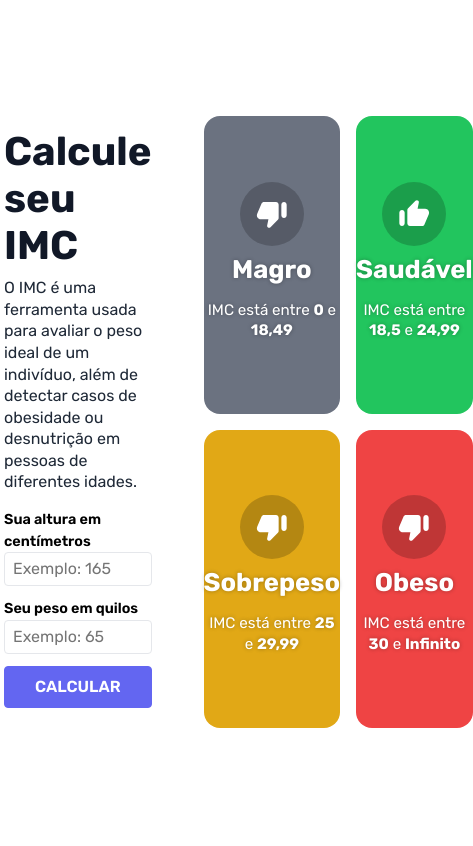
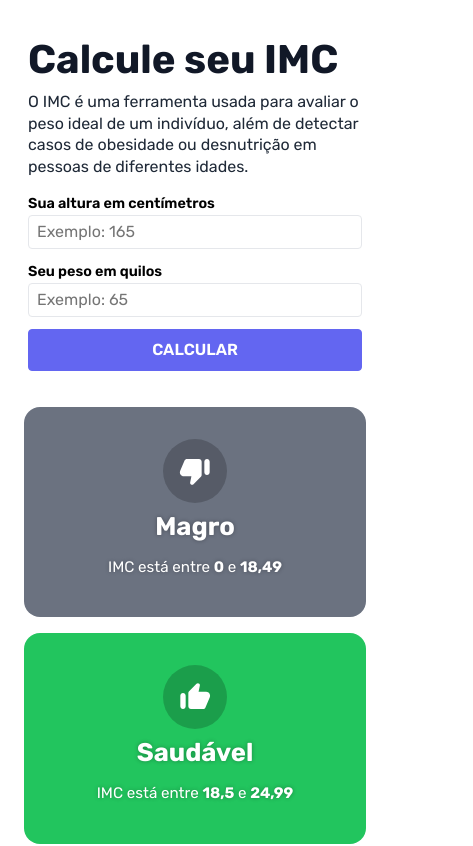
Before and after one commit to flaviojeferson/bmi-calc, a React (Vite) app: page / in a window 390 px wide. Shown: the top 846 px of the page, 473 px wide, since content can reach past the window. Built offline with nearby package versions, Linux system fonts and the light colour scheme.

Commit message:
Introduces mobile and tablet responsiveness

```diff
--- a/src/App.tsx
+++ b/src/App.tsx
@@ -4,7 +4,7 @@ import { GlobalStyle } from './styles/global';
 import { defaultTheme } from './themes/defaultTheme';
 import { BMIGrid } from './components/BMIGrid';
 import { AppContainer } from './styles/app';
-import { BMIContextProvider } from './hooks/bmiContext';
+import { BMIContextProvider } from './hooks/BMIContext';
 
 const App: React.FC = () => {
   return (
--- a/src/components/BMIGrid/BMICell/index.tsx
+++ b/src/components/BMIGrid/BMICell/index.tsx
@@ -5,18 +5,26 @@ import thumbDownSvg from '../../../assets/thumb-down.svg';
 import { numberFormat } from '../../../utils/numberFormat.ts';
 import { BMIContext } from '../../../hooks/BMIContext.tsx';
 import { useContext } from 'react';
+import arrowBackSvg from '../../../assets/arrow_back.svg';
 
 type BMICellProps = {
   cell: BMICellType;
-  hasDescription?: boolean;
+  highlighted?: boolean;
 };
 
-const BMICell: React.FC<BMICellProps> = ({ cell, hasDescription }) => {
-  const { bmiState } = useContext(BMIContext);
+const BMICell: React.FC<BMICellProps> = ({ cell, highlighted }) => {
+  const { bmiState, bmiStateDispatch } = useContext(BMIContext);
   const { color, range, thumb, title } = cell;
 
   const ICON_ALT = thumb === 'up' ? 'Bom' : 'Ruim';
   const ICON_SRC = thumb === 'up' ? thumbUpSvg : thumbDownSvg;
+
+  const handleResetBmiState = () => {
+    bmiStateDispatch({
+      type: 'set',
+      payload: undefined,
+    });
+  };
 
   return (
     <BMICellContainer color={color}>
@@ -32,7 +40,7 @@ const BMICell: React.FC<BMICellProps> = ({ cell, hasDescription }) => {
 
       <h3>{title}</h3>
 
-      {hasDescription && bmiState && (
+      {highlighted && bmiState && (
         <>
           <p>
             Você tem <strong>{bmiState.user.heightInCentimeters}</strong>{' '}
@@ -43,13 +51,21 @@ const BMICell: React.FC<BMICellProps> = ({ cell, hasDescription }) => {
 
           <p>
             Seu IMC é <strong>{bmiState.user.bmiWithMeasureUnit}</strong>, nesse
-            caso, você se está{' '}
-            <strong>{bmiState.bmiCell.title.toLowerCase()}</strong>!
+            caso, você é considerado{' '}
+            <strong>{bmiState.bmiCell.title.toLowerCase()}</strong> pela OMS!
           </p>
+
+          <button
+            className="grid__button--reset"
+            title="Refazer cálculo"
+            onClick={handleResetBmiState}
+          >
+            <img src={arrowBackSvg} alt="Refazer" />
+          </button>
         </>
       )}
 
-      {!hasDescription && (
+      {!highlighted && (
         <p>
           IMC está entre <strong>{numberFormat(range.min)}</strong> e{' '}
           <strong>{numberFormat(range.max)}</strong>
--- a/src/components/BMIGrid/BMICell/styles.ts
+++ b/src/components/BMIGrid/BMICell/styles.ts
@@ -1,15 +1,15 @@
 import { styled } from 'styled-components';
 
 const BMICellContainer = styled.div<{ color: string }>`
+  align-items: center;
   background-color: ${(props) => props.color};
   border-radius: 1rem;
-
   display: flex;
   flex-direction: column;
-  align-items: center;
+  gap: 0.5rem;
   justify-content: center;
-  gap: 0.5rem;
   padding-block: 2rem;
+  position: relative;
 
   h3,
   p {
@@ -27,6 +27,42 @@ const BMICellContainer = styled.div<{ color: string }>`
     text-align: center;
     margin-block: 0.5rem;
   }
+
+  .grid__button--reset {
+    background-color: #1e3a8a;
+    border-radius: 50%;
+    cursor: pointer;
+    height: 6rem;
+    left: -10%;
+    position: absolute;
+    top: 50%;
+    transform: translateY(-50%);
+    width: 6rem;
+    border: none;
+
+    transition: background-color
+      ${(props) => props.theme['transition-duration']};
+
+    &:hover {
+      background-color: #172554;
+
+      img {
+        left: -10%;
+      }
+    }
+
+    &:has(~ div:hover) {
+      scale: 0.7;
+    }
+
+    img {
+      position: relative;
+      pointer-events: none;
+      width: 40%;
+      left: 0;
+      transition: left ${(props) => props.theme['transition-duration']};
+    }
+  }
 `;
 
 const BMICircle = styled.div`
--- a/src/components/BMIGrid/index.tsx
+++ b/src/components/BMIGrid/index.tsx
@@ -3,21 +3,13 @@ import { BMIContext } from '../../hooks/BMIContext.tsx';
 import { BMICell } from './BMICell';
 import { BMIGridContainer } from './styles.ts';
 import { useContext } from 'react';
-import arrowBackSvg from '../../assets/arrow_back.svg';
 
 type BMIGridType = {
   className?: string;
 };
 
 const BMIGrid: React.FC<BMIGridType> = ({ className }) => {
-  const { bmiState, bmiStateDispatch } = useContext(BMIContext);
-
-  const handleResetBmiState = () => {
-    bmiStateDispatch({
-      type: 'set',
-      payload: undefined,
-    });
-  };
+  const { bmiState } = useContext(BMIContext);
 
   const existsResult = !!bmiState;
 
@@ -35,14 +27,7 @@ const BMIGrid: React.FC<BMIGridType> = ({ className }) => {
 
       {existsResult && (
         <>
-          <BMICell cell={bmiState.bmiCell} hasDescription />
-          <button
-            className="grid__button--reset"
-            title="Refazer cálculo"
-            onClick={handleResetBmiState}
-          >
-            <img src={arrowBackSvg} alt="Refazer" />
-          </button>
+          <BMICell cell={bmiState.bmiCell} highlighted />
         </>
       )}
     </BMIGridContainer>
--- a/src/components/BMIGrid/styles.ts
+++ b/src/components/BMIGrid/styles.ts
@@ -4,45 +4,10 @@ const BMIGridContainer = styled.div`
   display: grid;
   grid-template-columns: repeat(2, 1fr);
   gap: 1rem;
-  position: relative;
 
   &.highlighting {
     grid-template-columns: 1fr;
   }
-
-  .grid__button--reset {
-    background-color: #1e3a8a;
-    border-radius: 50%;
-    cursor: pointer;
-    height: 6rem;
-    left: -10%;
-    position: absolute;
-    top: 50%;
-    transform: translateY(-50%);
-    width: 6rem;
-    transition: background-color
-      ${(props) => props.theme['transition-duration']};
-
-    &:hover {
-      background-color: #172554;
-
-      img {
-        left: -10%;
-      }
-    }
-
-    &:has(~ div:hover) {
-      scale: 0.7;
-    }
-
-    img {
-      position: relative;
-      pointer-events: none;
-      width: 40%;
-      left: 0;
-      transition: left ${(props) => props.theme['transition-duration']};
-    }
-  }
 `;
 
 export { BMIGridContainer };
--- a/src/styles/app.ts
+++ b/src/styles/app.ts
@@ -7,9 +7,42 @@ const AppContainer = styled.div`
 
   .bmi {
     display: grid;
+    gap: 3rem;
     grid-template-columns: repeat(2, 1fr);
-    gap: 3rem;
+    padding: 1.5rem;
     max-width: 1000px;
+
+    @media screen and (max-width: 1000px) {
+      gap: 1rem;
+      grid-template-columns: repeat(1, 1fr);
+      max-width: 500px;
+      width: 100%;
+
+      .bmi__grid {
+        & .grid__button--reset {
+          left: 0;
+          top: 0;
+          transform: translateY(0);
+          width: 3rem;
+          height: 3rem;
+          border-radius: 1rem 0.25rem 0.25rem 0.25rem;
+        }
+      }
+    }
+
+    @media screen and (max-width: 500px) {
+      .bmi__grid {
+        grid-template-columns: repeat(1, 1fr);
+        & .grid__button--reset {
+          left: 0;
+          top: 0;
+          transform: translateY(0);
+          width: 3rem;
+          height: 3rem;
+          border-radius: 1rem 0.25rem 0.25rem 0.25rem;
+        }
+      }
+    }
   }
 `;
 
```
